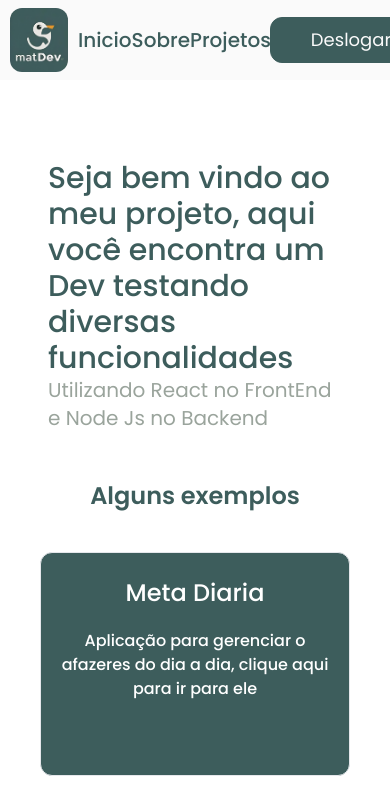
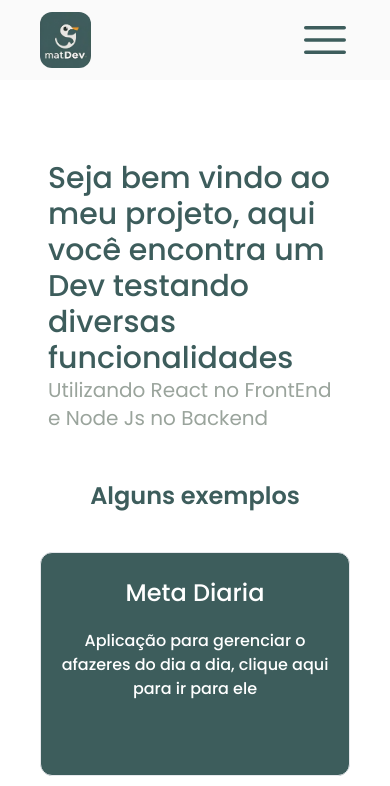
Before and after one commit to Matdev6/BackEndApi, a React (Vite) app in the folder frontend/: page / in a window 390 px wide. Shown: the top 786 px of the page. Built offline with nearby package versions, Linux system fonts and the light colour scheme; sample sign-in values are in the browser's storage; a web font is replaced by a local one.

Commit message:
Menu mobile
Adicionei o Menu mobile, terminar de implementar o footer

```diff
--- a/frontend/index.html
+++ b/frontend/index.html
@@ -17,5 +17,4 @@
   <div id="root"></div>
   <script type="module" src="/src/main.jsx"></script>
 </body>
-
 </html>
--- a/frontend/src/App.jsx
+++ b/frontend/src/App.jsx
@@ -8,6 +8,8 @@ import Register from './pages/Register';
 import { AuthProvider } from './context/AuthContext'; // Importa o AuthProvider
 import PrivateRoute from './components/PrivateRoute'; // Importa o PrivateRoute
 import MetaDiaria from './pages/MetaDiaria';
+import Header from './components/Header';
+import Footer from './components/Footer';
 
 const App = () => {
     return (
@@ -18,12 +20,16 @@ const App = () => {
                     <Route path="/register" element={<Register />} />
                     <Route path="/" element={
                         <PrivateRoute>
+                            <Header />
                             <Home />
+                            <Footer />
                         </PrivateRoute>
                     } />
                     <Route path='/metadiaria' element={
                         <PrivateRoute>
+                            <Header />
                             <MetaDiaria />
+                            <Footer />
                         </PrivateRoute>
                     } />
                 </Routes>
--- /dev/null
+++ b/frontend/src/components/Footer.jsx
@@ -0,0 +1,16 @@
+const Footer = () => {
+
+    const year = new Date
+
+    const currentYear = year.getFullYear()
+
+    return(
+        <div className="">
+            {/* <div className="w-screen bg-neutral-50 h-20 relative  bottom-0 flex items-center mt-5 border-t border-t-neutral-100">
+                <h1 className="md:mx-auto text-center text-primary">Todos os direitos reservados ©{currentYear} desenvolvido por <span className="text-secundary">Mateus Bernardo</span></h1>
+            </div> */}
+        </div>
+    )
+}
+
+export default Footer
--- a/frontend/src/components/Header.jsx
+++ b/frontend/src/components/Header.jsx
@@ -1,7 +1,9 @@
 import { Link } from "react-router-dom"
 import logo from "../assets/logo.jpg"
-
+import { Bars3Icon } from "@heroicons/react/24/outline";
+import { motion } from "framer-motion"
 import { useAuth } from "../context/AuthContext"
+import { useState } from "react";
 
 
 
@@ -9,26 +11,55 @@ const Header = () => {
 
     const { logout } = useAuth()
 
+    const [isOpen, setIsOpen] = useState(false)
+
     const clickLogout = () => {
         logout()
     }
 
+    const toggleIsOpen = () => {
+        setIsOpen(!isOpen)
+        console.log(isOpen)
+    }
+
     return (
         <div>
-            <header className="bg-neutral-50 w-screen h-20 flex r">
-                <div className="flex w-1/5 h-full items-center justify-center">
-                    <img src={logo} alt="logo" className="h-16 rounded-xl" />
+            <header className="bg-neutral-50 w-screen h-20 flex">
+                <div className="flex w-2/3  md:w-1/5 h-full items-center mx-10">
+                    <img src={logo} alt="logo" className="md:h-16 h-14  rounded-xl" />
                 </div>
-                <div className="w-3/5 h-full  items-center flex justify-around text-primary text-xl font-medium">
+                <div className="w-3/5 h-full  items-center hidden md:flex justify-around text-primary text-xl font-medium">
                     <Link to={'/'} className="hover:border-b-primary ">Inicio</Link>
                     <a href="">Sobre</a>
                     <a href="">Projetos</a>
                     <a href="">Projetos</a>
                     <a href="">Contato</a>
                 </div>
-                <div className="w-1/5 flex items-center justify-center">
+                <div className="md:w-1/5 w-1/3 md:flex items-center justify-center hidden">
                     <button onClick={clickLogout} className="py-2 px-10 bg-primary border border-primary text-neutral-50 rounded-xl text-lg" >Deslogar</button>
                 </div>
+                <div className="items-center flex w-1/3 justify-center md:hidden">
+                    <Bars3Icon className="h-14 w-40 text-primary" onClick={toggleIsOpen} />
+                </div>
+
+                {isOpen ?
+                <motion.div
+                    className="bg-primary flex flex-col absolute h-header-mobile w-screen z-50 transition-all  md:hidden rounded-b-3xl shadow-2xl
+                "
+                    initial={{ y: -550 }}
+                    animate={{ y: 0 }}
+                    transition={{ type: "spring", duration: 2 }}
+                >
+                    <div className="flex flex-col text-neutral-50">
+                        <img src={logo} className="w-24 h-24 mx-auto rounded-xl " alt="logo" />
+                    <Link to={'/'} className="w-full   items-center justify-center flex mx-auto py-3 text-xl font-medium ">Home</Link>
+                    <Link to={'/metadiaria'} className="w-full  items-center justify-center flex mx-auto py-3 text-xl font-medium ">Meta Diaria</Link>
+                    <Link to={'/'} className="w-full  items-center justify-center flex mx-auto py-3 text-xl font-medium  ">Projetos</Link>
+                    <Link to={'/'} className="w-full  items-center justify-center flex mx-auto py-3 text-xl font-medium  ">Contato</Link>
+                    <button onClick={toggleIsOpen} className="mt-10 py-3 text-lg">Fechar</button>
+                    </div>
+                </motion.div> : ''}
+
             </header>
         </div>
     )
--- a/frontend/src/index.css
+++ b/frontend/src/index.css
@@ -15,7 +15,11 @@
 
 
 .altura-tela {
-  height: calc(100vh - 80px);
+  height: calc(100vh - 180px);
+}
+
+.teste {
+  min-height: calc(100vh- 160px);
 }
 
 .img-fundo {
@@ -36,3 +40,7 @@
 .blur {
   filter: blur(5px);
 }
+
+.h-header-mobile {
+  height: 65dvh;
+}
--- a/frontend/src/main.jsx
+++ b/frontend/src/main.jsx
@@ -10,7 +10,7 @@ createRoot(document.getElementById('root')).render(
     <DarkModeProvider>
       <StrictMode>
         <App />
-      </StrictMode>,
+      </StrictMode>
     </DarkModeProvider>
 
 )
--- a/frontend/src/pages/Home.jsx
+++ b/frontend/src/pages/Home.jsx
@@ -3,6 +3,7 @@ import { useAuth } from "../context/AuthContext"
 
 import Header from "../components/Header"
 import Card from "../components/Card"
+import Footer from "../components/Footer"
 
 const Home = () => {
 
@@ -10,9 +11,8 @@ const Home = () => {
 
 
     return (
-        <div className="overflow-hidden">
-            <Header />
-            <div className="w-full h-altura-tela flex flex-col md:flex-row">
+        <div className="altura-tela">
+            <div className="w-full  flex flex-col md:flex-row">
                 <div className="w-full md:w-1/2 h-1/2 md:h-full ">
                     <div className="flex flex-col md:mx-16 mx-12 mt-20">
                         <h1 className="text-primary font-medium text-3xl md:text-4xl md:w-11/12 w-full md:h-max">Seja bem vindo ao meu projeto, aqui você encontra um Dev testando diversas funcionalidades</h1>
@@ -34,9 +34,6 @@ const Home = () => {
                     </div>
                 </div>
             </div>
-            {/* <Card
-            title="Meu componente"
-            paragraph='Lorem ipsum, dolor sit amet consectetur adipisicing elit. Excepturi sapiente odio officia. Ipsum eos quos atque impedit aliquid ut perspiciatis assumenda aspernatur cumque? Obcaecati modi rem nam expedita repellendus sequi.' /> */}
         </div>
     )
 }
--- a/frontend/src/pages/MetaDiaria.jsx
+++ b/frontend/src/pages/MetaDiaria.jsx
@@ -67,7 +67,6 @@ const MetaDiaria = () => {
 
     return (
         <div className="w-screen relative">
-            <Header />
             <div className={`flex w-max mx-auto mt-10 gap-1 ${modalTask ? 'blur' : ''}`}>
                 <div className="flex">
                     <h1 className="text-primary text-4xl font-semibold cursor-pointer">Meta Diaria</h1>
@@ -77,15 +76,15 @@ const MetaDiaria = () => {
             <div className="flex flex-col items-center">
                 <div className="flex flex-col gap-10 mt-10">
                     {tasks.length === 0 ? (
-                        <h1 className="text-primary md:mx-auto mx-14 mt-20 text-2xl md:text-4xl font-semibold">
+                        <h1 className="text-primary md:mx-auto mx-14 mt-20 text-4xl md:text-5xl font-semibold">
                             Você não tem tarefas cadastradas
                         </h1>
                     ) : (
                         tasks.map((task) => (
                             <div key={task.id} className="flex flex-col items-center bg-primary w-52 h-24 rounded-xl p-1">
                                 <h1 className="text-neutral-50 text-2xl">{task.title}</h1>
-                                <p>{task.completed ? "Concluída" : "Pendente"}</p>
-                                <TrashIcon className="h-6 w-6 text-red-500 relative  left-20 -top-4" onClick={() => delTaks(task.id)} />
+                                <p className="text-secundary">{task.completed ? "Concluída" : "Pendente"}</p>
+                                <TrashIcon className="h-7 w-7 text-red-500 relative  left-20 -top-4 cursor-pointer" onClick={() => delTaks(task.id)} />
                             </div>
                         ))
                     )}
@@ -108,12 +107,14 @@ const MetaDiaria = () => {
                                 className="bg-neutral-200 rounded-md text-neutral-900 p-2 text-xl"
                                 {...register('task')}
                                 required />
-                            <button
-                                className="bg-primary w-1/2 mx-auto p-2 rounded-md text-neutral-50"
-                                type="submit">Cadastrar</button>
-                            <button
-                                className="bg-neutral-800 w-1/2 mx-auto p-2 rounded-md text-neutral-50"
-                                onClick={toggleModal}>Cancelar</button>
+                            <div className="flex md:flex-row flex-col gap-2 mt-10 items-center justify-center mx-auto">
+                                <button
+                                    className="bg-primary  mx-auto px-10 p-2 rounded-md text-neutral-50"
+                                    type="submit">Cadastrar</button>
+                                <button
+                                    className="bg-neutral-800 px-10 mx-auto p-2 rounded-md text-neutral-50"
+                                    onClick={toggleModal}>Cancelar</button>
+                            </div>
                         </form>
                     </div>
                 </div>
```
